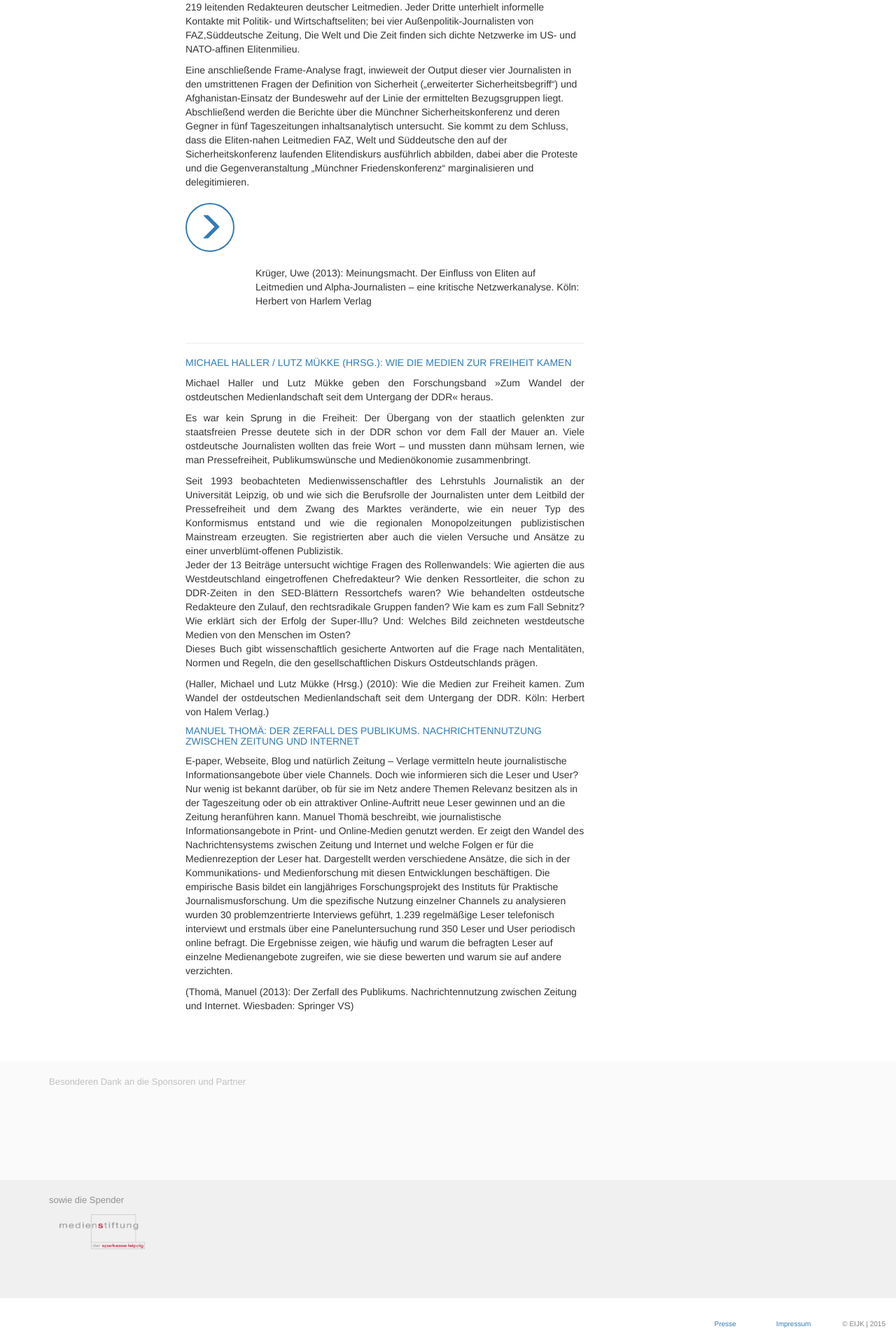
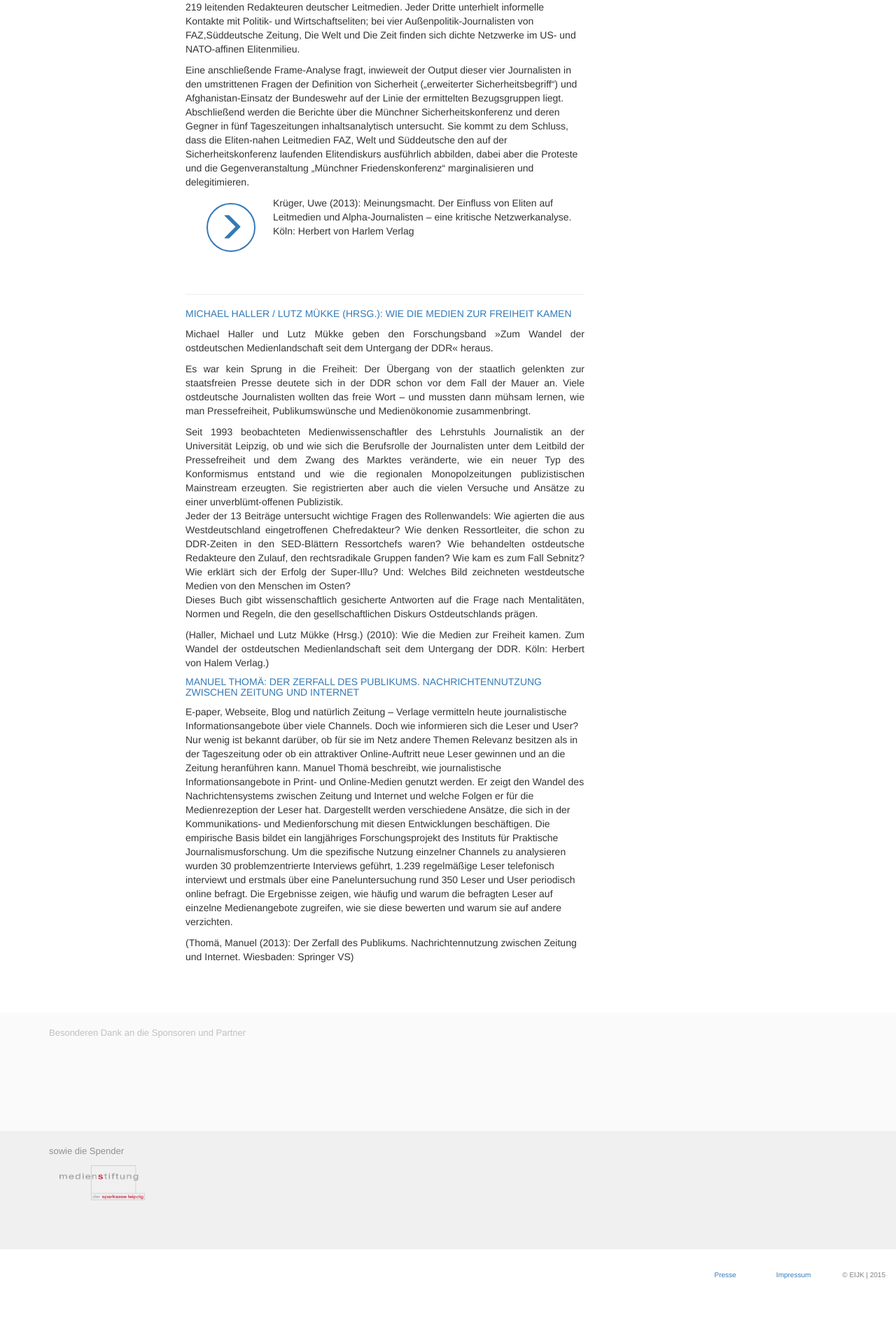
Before and after one commit to susedev/test, a Jekyll site: the page built from wir.html, in a window 1280 px wide. Shown: the part 2832-4741 px from the top of the page at 70% size. Built offline with Jekyll 4.4.1, drawn with Linux system fonts in a browser that asks for light colours; nearby versions of some CDN libraries; after the commit the page ends 4671 px from its top, so only the background shows below that.

Commit message:
Update wir.html

```diff
--- a/wir.html
+++ b/wir.html
@@ -72,10 +72,14 @@ title: Wir
 
 <p>Eine anschlie&szlig;ende Frame-Analyse fragt, inwieweit der Output dieser vier Journalisten in den umstrittenen Fragen der Definition von Sicherheit (&bdquo;erweiterter Sicherheitsbegriff&ldquo;) und Afghanistan-Einsatz der Bundeswehr auf der Linie der ermittelten Bezugsgruppen liegt. Abschlie&szlig;end werden die Berichte &uuml;ber die M&uuml;nchner Sicherheitskonferenz und deren Gegner in f&uuml;nf Tageszeitungen inhaltsanalytisch untersucht. Sie kommt zu dem Schluss, dass die Eliten-nahen Leitmedien FAZ, Welt und S&uuml;ddeutsche den auf der Sicherheitskonferenz laufenden Elitendiskurs ausf&uuml;hrlich abbilden, dabei aber die Proteste und die Gegenveranstaltung &bdquo;M&uuml;nchner Friedenskonferenz&ldquo; marginalisieren und delegitimieren.</p>
 
- <a class="btn btn-circle-3" href="http://www.halem-verlag.de/2013/meinungsmacht-und-elite-journalismus/"><span class="glyphicon glyphicon-menu-right" aria-hidden="true"></span></a>
-
-<p style="margin-left: 100px;">Kr&uuml;ger, Uwe (2013): Meinungsmacht. Der Einfluss von Eliten auf Leitmedien und Alpha-&shy;Journalisten &ndash; eine kritische Netzwerkanalyse. K&ouml;ln: Herbert von Harlem Verlag</p>
-
+<div class="container">
+ <div class="col-md-1">
+   <a class="btn btn-circle-3" href="http://www.halem-verlag.de/2013/meinungsmacht-und-elite-journalismus/"><span class="glyphicon glyphicon-menu-right" aria-hidden="true"></span></a>
+ </div>
+ <div class="col-md-5">
+   <p>Kr&uuml;ger, Uwe (2013): Meinungsmacht. Der Einfluss von Eliten auf Leitmedien und Alpha-&shy;Journalisten &ndash; eine kritische Netzwerkanalyse. K&ouml;ln: Herbert von Harlem Verlag</p>
+ </div>
+</div>
 <p>&nbsp;</p>
 
 <hr noshade="noshade" size="1" />
```
